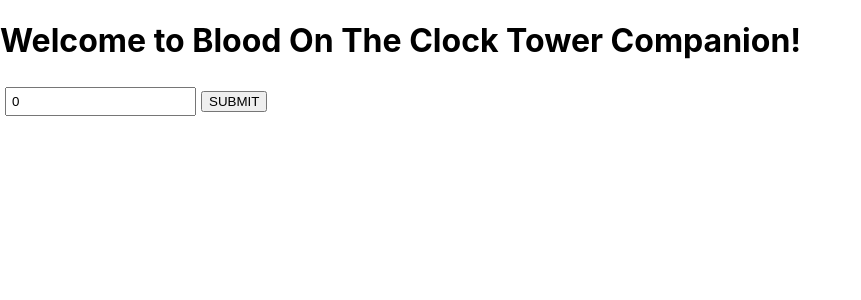
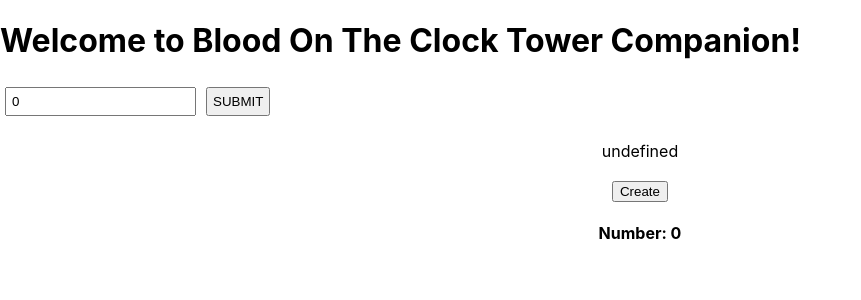
Before and after one commit to Alaforgia/BOTCT-Game-Generator, a Next.js app: page / in a window 1280 px wide. Shown: the top 300 px of the page, without its empty margins (0-861 px from the left). Built offline with nearby package versions, Linux system fonts and the light colour scheme.

Commit message:
context still logging undefined

```diff
--- a/pages/NumberRandomizer.tsx
+++ b/pages/NumberRandomizer.tsx
@@ -21,10 +21,10 @@
   padding: 10px;
 `;
 
-export const Input = styled.input`
-  margin: ${(props) => props.theme.inputMargin};
-  padding: ${(props) => props.theme.inputPadding};
-`;
+// export const Input = styled.input`
+//   margin: ${(props) => props.theme.inputMargin};
+//   padding: ${(props) => props.theme.inputPadding};
+// `;
 
 const Button = styled.button``;
 
@@ -35,16 +35,17 @@
 //@ts-ignore
 // const playerContext: any = createContext();
 
-function NumberRandomizer({ persons }: any) {
+function NumberRandomizer() {
   //@ts-ignore
   const inputs: any = useContext(PlayerContext);
+  // console.log(PlayerContext);
 
   const [num, setNum] = useState(0);
-  const [newPlayers, setNewPlayers]: any = useState(PlayerContext);
+  // const [newPlayers, setNewPlayers]: any = useState(PlayerContext);
   const [players, setPlayers]: any = useState([]);
   const [numOfPlayers, setNumOfPlayers] = useState(0);
   //@ts-ignore
-  useEffect((): any => {}, []);
+  // useEffect((): any => {}, []);
 
   const randomNumber = (min: number, max: number) => {
     return Math.floor(Math.random() * (max - min + 1)) + min;
@@ -98,20 +99,19 @@
   //   }
   // };
 
-  const addInputs = (): any => {
-    return players.map((persons: any): any => (
-      <input
-        name="inputs"
-        key={persons}
-        type="text"
-        // onChange={onClickNumberOfPlayers}
-      ></input>
-    ));
-  };
-
+  // const addInputs = (): any => {
+  //   return players.map((persons: any): any => (
+  //     <input
+  //       name="inputs"
+  //       key={persons}
+  //       type="text"
+  //       // onChange={onClickNumberOfPlayers}
+  //     ></input>
+  //   ));
+  // };
 
   console.log("INPUTS is =", inputs);
-  console.log("newPlayers is =", newPlayers);
+  // console.log("newPlayers is =", newPlayers);
 
   return (
     <>
@@ -120,13 +120,15 @@
           {/*
     //@ts-ignore */}
           <Forms>{`${inputs}`}</Forms>
-          {/* {players.map((player: any, index: any): any => {
-          return (
-            <div key={index}>
-              <p>{player.name}</p>
-            </div>
-          );
-        })} */}
+
+          {/* {newPlayers} */}
+          {/* {inputs.map((player: any, { inputs }: any): any => {
+            return (
+              <div key={inputs}>
+                <p>{inputs.inputs}</p>
+              </div>
+            );
+          })} */}
           {/* <Forms onSubmit={handlePlayerSubmit}> */}
           {/* <Input type="text" onChange={handleChange}></Input> */}
           {/* </Forms> */}
--- a/src/components/PlayerInputGenerator.tsx
+++ b/src/components/PlayerInputGenerator.tsx
@@ -26,12 +26,12 @@
     }
   };
   const addInputs = (): any => {
-    return players.map((persons: any): any => (
+    return players.map((persons: any, index: any): any => (
       <input
-        name="inputs"
+        name="newInputs"
         key={persons}
         type="text"
-        // value={player}
+        // defaultValue={persons}
         // onChange={onClickNumberOfPlayers}
       ></input>
     ));
@@ -49,10 +49,10 @@
   const handleClick = (event: any) => {
     event.preventDefault();
     // @ts-ignore
-    // onClickNumberOfPlayers()
+    // onClickNumberOfPlayers();
     router.push("/NumberRandomizer");
     console.log("you clicked handleClick", event);
-    console.log("numOfPLayers = ", numOfPlayers);
+    // console.log("numOfPLayers = ", numOfPlayers);
   };
   // @ts-ignore
   // console.log(" onClickNumberOfPlayers = ", onClickNumberOfPlayers());
@@ -60,7 +60,10 @@
   // console.log("numOfPLayers = ", numOfPlayers);
   // @ts-ignore
   const inputs = players.length ? <div>{addInputs()}</div> : null;
-  console.log("inputs is =", inputs);
+  // const inputs = players;
+  // const inputs = addInputs(players.persons);
+  console.log("inputs is = ", inputs);
+  console.log("players is = ", players);
 
   return (
     <>
@@ -71,12 +74,8 @@
           value={numOfPlayers}
           onChange={onClickNumberOfPlayers}
         ></input>
-        <button type="submit" onClick={handleClick}>
-          SUBMIT
-        </button>
+        <input type="submit" value="SUBMIT" onClick={handleClick}></input>
       </form>
-      {/* <Link href="/NumberRandomizer"> */}
-      {/* </Link> */}
       <form>
         {/*
       //@ts-ignore */}
@@ -84,9 +83,9 @@
           {/* {players.length ? <div>{inputs}</div> : null} */}
           {/*
       //@ts-ignore */}
-          {/* <h3>{addInputs(inputs)}</h3> */}
-          {/* <NumberRandomizer  /> */}
-          {/* <div>{inputs}</div> */}
+          <NumberRandomizer inputs={inputs} />
+
+          <div>{inputs}</div>
           {/*
       //@ts-ignore */}
         </PlayerContext.Provider>
```
